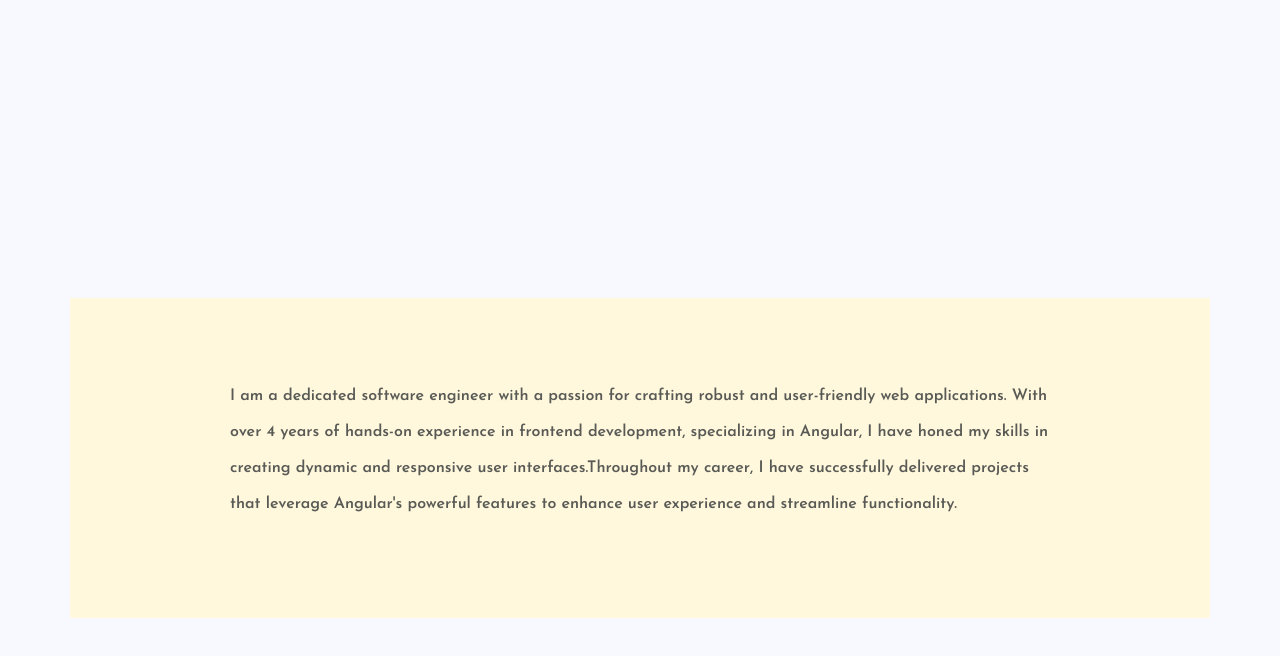
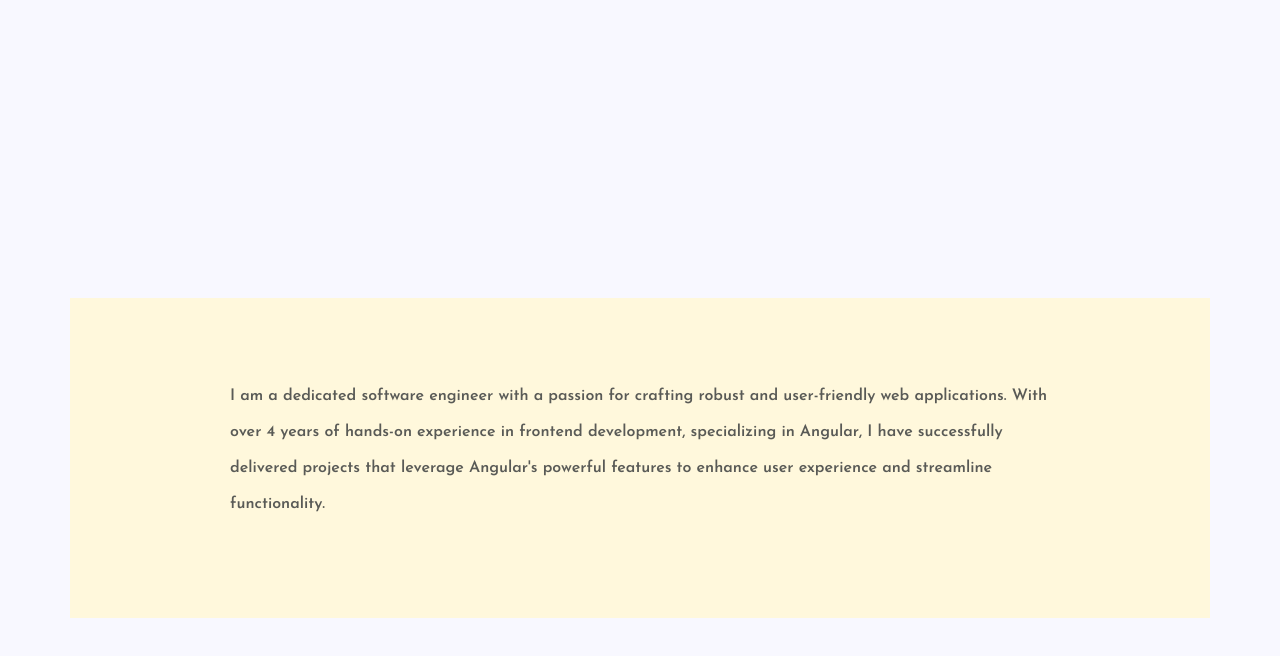
Before and after one commit to mohitkrsharma/mohit-sharma-portfolio, a plain HTML site: page index.html in a window 1280 px wide. Shown: the part 450-1106 px from the top of the page. Drawn offline with nearby package versions, Linux system fonts and the light colour scheme.

Commit message:
modified text

```diff
--- a/index.html
+++ b/index.html
@@ -77,7 +77,7 @@
             crafting robust and
             user-friendly web applications. With over 4 years of hands-on experience in frontend development,
             specializing
-            in Angular, I have honed my skills in creating dynamic and responsive user interfaces.Throughout my career, I have successfully delivered projects
+            in Angular, I have successfully delivered projects
             that leverage
             Angular's powerful features to enhance user experience and streamline functionality.</p>
     </div>
```
